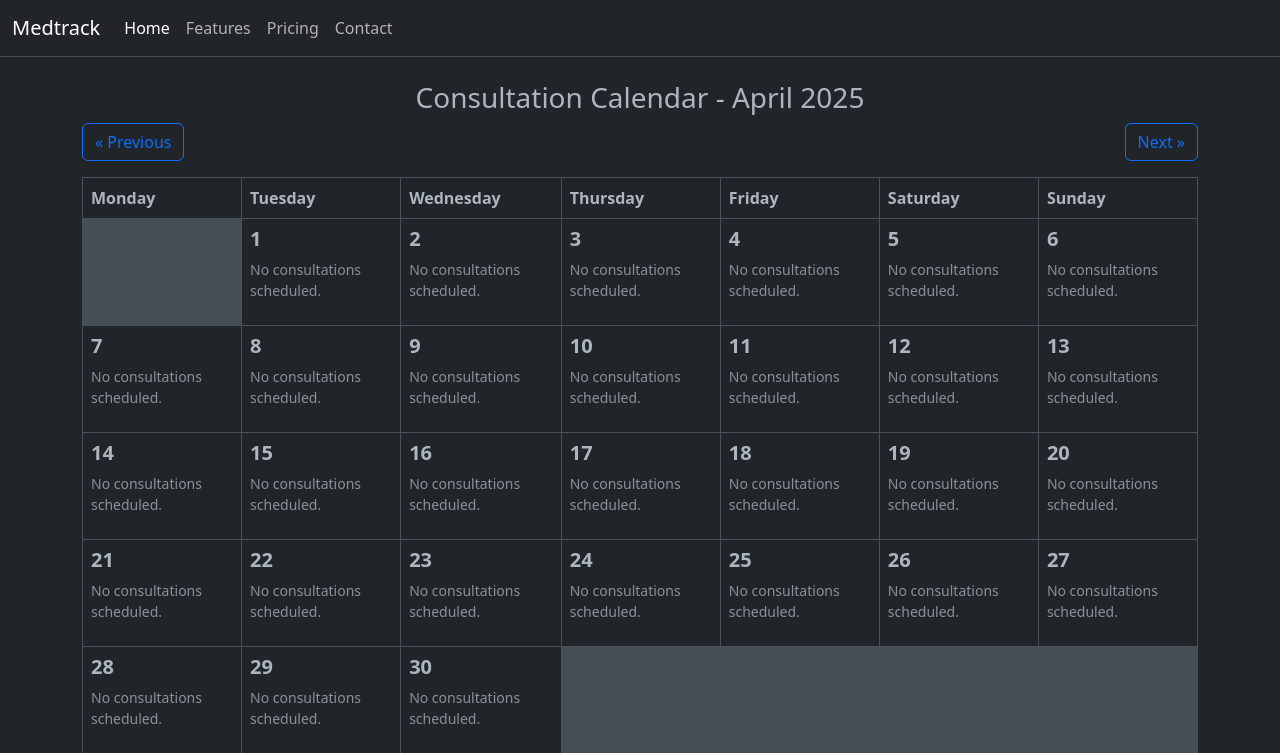
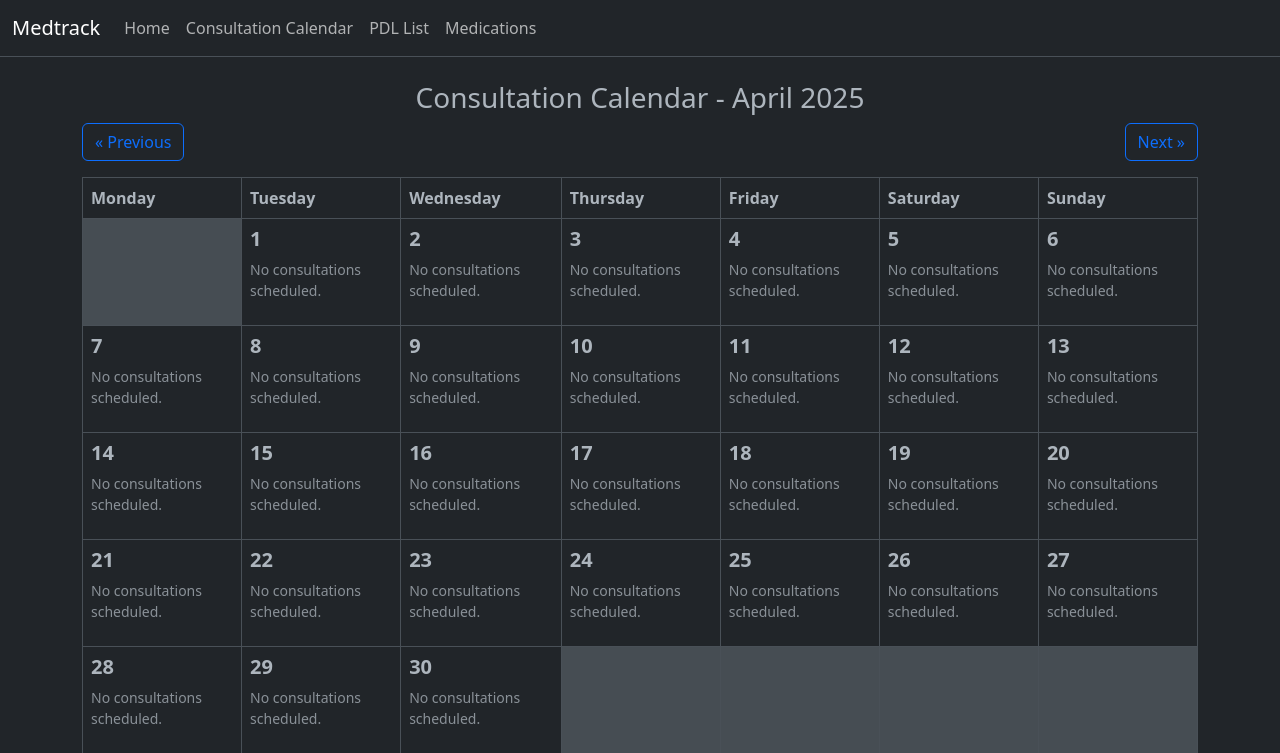
Before and after one commit to Daddycode11/MedTrack, a Django app: page /consultations/calendar/ in a window 1280 px wide. Shown: the top 753 px of the page. Run offline with Django 5.2, Linux system fonts and the light colour scheme; data that the repository does not hold is empty; some libraries are stand-ins or nearby versions.

Commit message:
Remove broken links

```diff
--- a/medtrack/templates/base.html
+++ b/medtrack/templates/base.html
@@ -21,16 +21,16 @@
             <div class="collapse navbar-collapse" id="navbarNav">
                 <ul class="navbar-nav">
                     <li class="nav-item">
-                        <a class="nav-link active" aria-current="page" href="#">Home</a>
+                        <a class="nav-link" href="{% url 'pdl:index' %}">Home</a>
                     </li>
                     <li class="nav-item">
-                        <a class="nav-link" href="#">Features</a>
+                        <a class="nav-link" href="{% url 'consultations:consultation_calendar' %}">Consultation Calendar</a>
                     </li>
                     <li class="nav-item">
-                        <a class="nav-link" href="#">Pricing</a>
+                        <a class="nav-link" href="{% url 'pdl:pdl_list' %}">PDL List</a>
                     </li>
                     <li class="nav-item">
-                        <a class="nav-link" href="#">Contact</a>
+                        <a class="nav-link" href="{% url 'medications:medication_list' %}">Medications</a>
                     </li>
                 </ul>
             </div>
--- a/medtrack/templates/consultations/consultation_calendar.html
+++ b/medtrack/templates/consultations/consultation_calendar.html
@@ -11,7 +11,6 @@ Consultation Calendar
         <a href="?month={{ prev_month }}&year={{ prev_year }}" class="btn btn-outline-primary">&laquo; Previous</a>
         <a href="?month={{ next_month }}&year={{ next_year }}" class="btn btn-outline-primary">Next &raquo;</a>
     </div>
-
 
     <div class="table">
         <table class="table table-bordered">
@@ -30,7 +29,7 @@ Consultation Calendar
                 {% for week in calendar_data|slice:7 %}
                 <tr>
                     {% for day in week %}
-                    <td class="{% if not day.day %}bg-secondary opacity-50{% endif %}">
+                    <td class="position-relative {% if not day.day %}bg-secondary opacity-50{% endif %}">
                         {% if day.day %}
                         <h5 class="fw-semibold">{{ day.day }}</h5>
                         <div>
@@ -84,6 +83,9 @@ Consultation Calendar
                                 <p class="small text-muted">No consultations scheduled.</p>
                             {% endif %}
                         </div>
+
+                        <!-- Add Consultation Button -->
+
                         {% endif %}
                     </td>
                     {% endfor %}
```
Also changed, not shown: medtrack/templates/login.html (added, +39 -0 lines).
